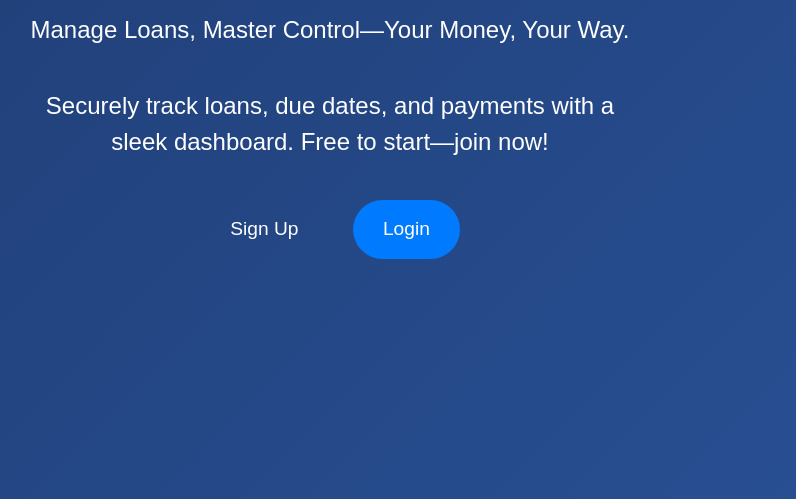
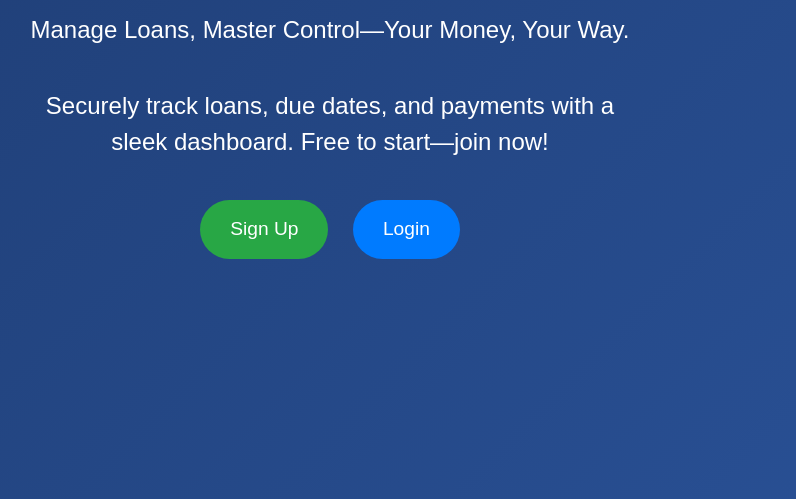
Before and after one commit to ConradPB/microloan-tracker, a Django app: page / in a window 1280 px wide. Shown: the part 175-674 px from the top of the page, without its empty margins (310-1106 px from the left). Run offline with Django 5.2, Linux system fonts and the light colour scheme.

Commit message:
bg-color reverted

```diff
--- a/loans/templates/loans/landing.html
+++ b/loans/templates/loans/landing.html
@@ -65,6 +65,7 @@
         transform: scale(1.05);
       }
       .btn-signup {
+        background-color: #28a745;
         border: none;
       }
       .btn-login {
```
